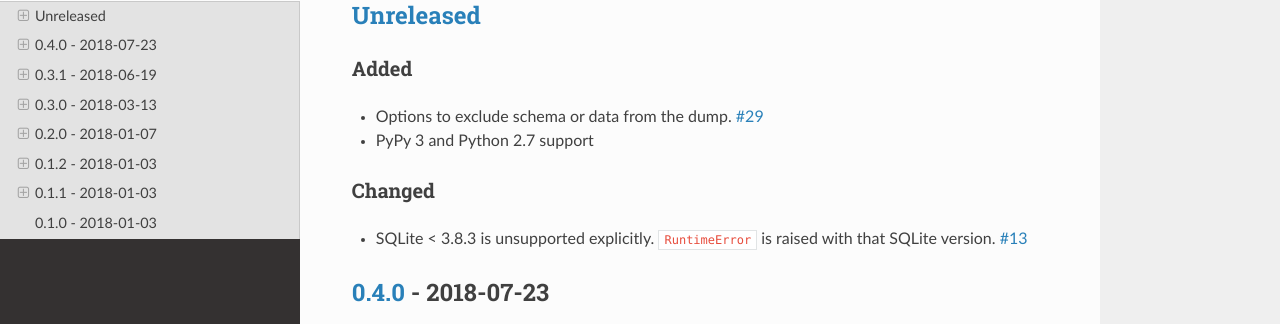
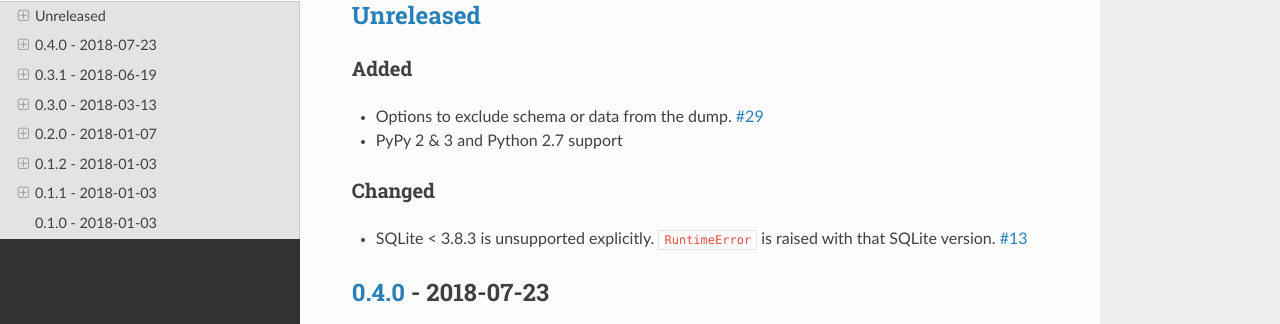
Before and after one commit to Stranger6667/xdump, a Sphinx documentation site: the page built from docs/changelog.rst, in a window 1280 px wide and 900 px high. Shown: the part 161-485 px from the top of the window. Built offline with Sphinx 7.4.7 and the Read the Docs theme 2.0.0, drawn with Linux system fonts in a browser that asks for light colours.

Commit message:
Support for PyPy

```diff
--- a/README.rst
+++ b/README.rst
@@ -143,4 +143,4 @@ And usage is:
 Python support
 ==============
 
-XDump supports Python 2.7, 3.4 - 3.7 and PyPy 3.
+XDump supports Python 2.7, 3.4 - 3.7 and PyPy 2 & 3.
--- a/docs/changelog.rst
+++ b/docs/changelog.rst
@@ -10,7 +10,7 @@ Added
 ~~~~~
 
 - Options to exclude schema or data from the dump. `#29`_
-- PyPy 3 and Python 2.7 support
+- PyPy 2 & 3 and Python 2.7 support
 
 Changed
 ~~~~~~~
```
Also changed, not shown: .travis.yml, 2 other files.
